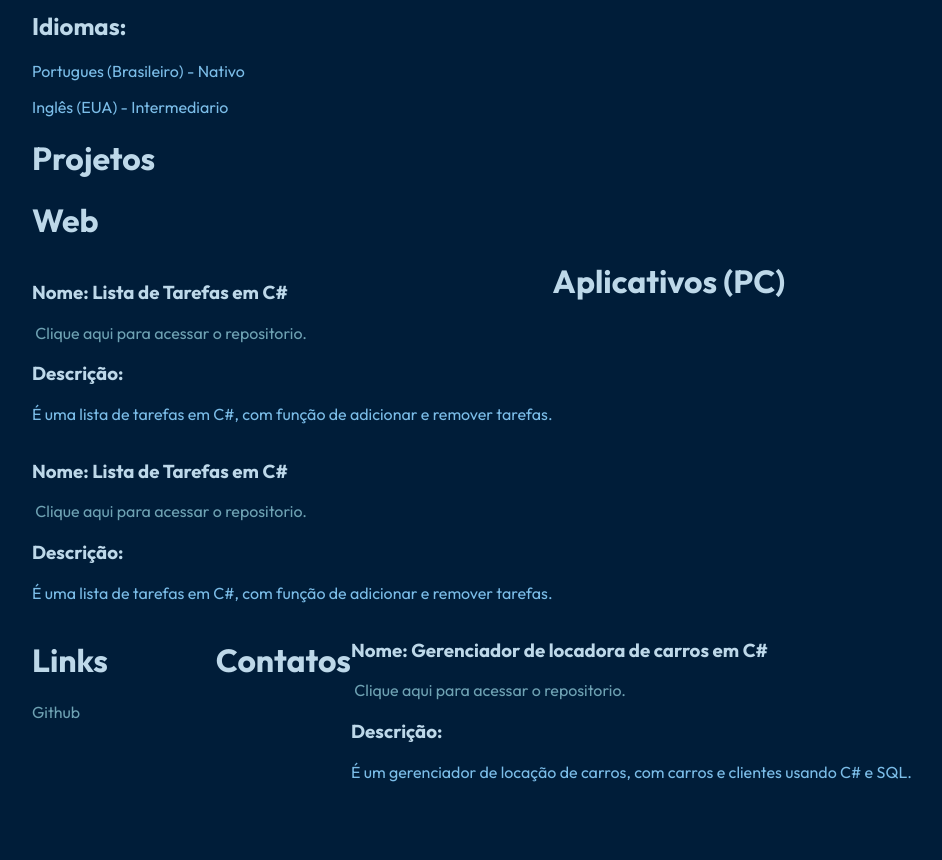
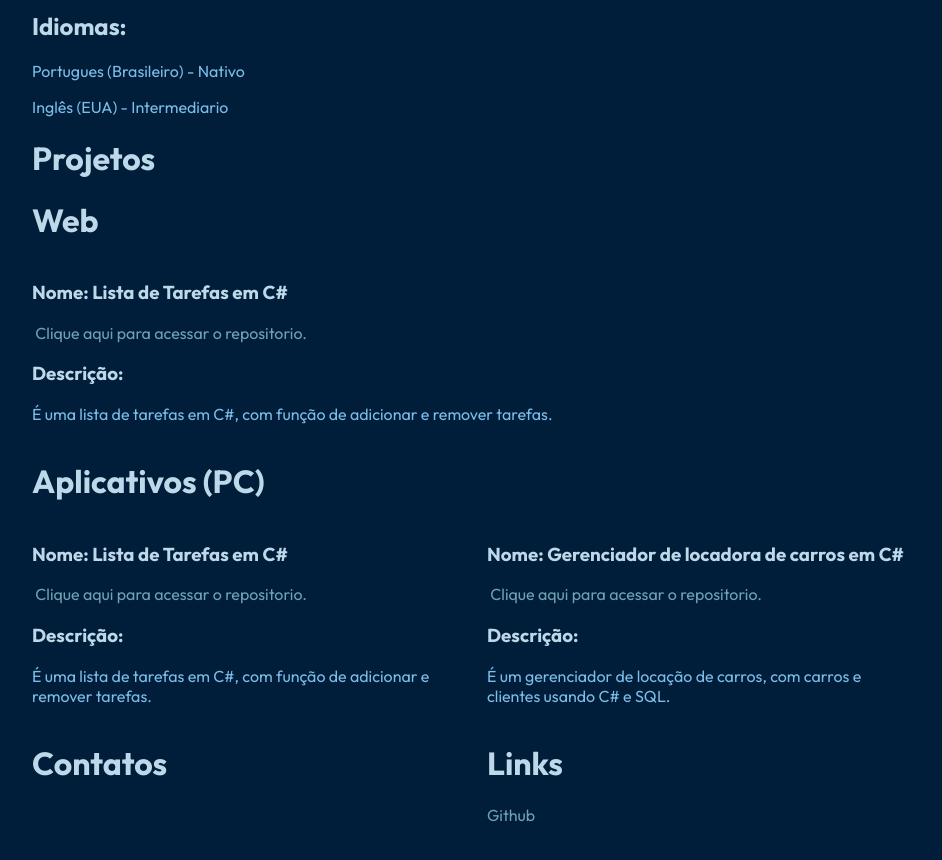
Before and after one commit to dyingtrojan/portfolio, a plain HTML site: page index.html in a window 1280 px wide. Shown: the part 920-1780 px from the top of the page, without its empty margins (168-1110 px from the left). Before the commit the page ends 1718 px from the top, so only its background shows below. Drawn offline with Linux system fonts and the light colour scheme.

Commit message:
Consertei a parte de projetos

```diff
--- a/css/style.css
+++ b/css/style.css
@@ -24,9 +24,6 @@ body {
 .header>a {
     margin-right: 2%;
 }
-#projetos {
-    margin-bottom: 20%;
-}
 
 a {
     text-decoration: none;
@@ -45,9 +42,12 @@ h5,
 h6 {
     color: #BDD8E9;
 }
-.left{
-    float: left;
+.container {
+    display: flex;
+    gap: 30px;
+    flex-wrap: wrap;
+    align-items: flex-start;
 }
-.right{
-    float: right;
+.left, .right{
+    flex: 1
 }
--- a/index.html
+++ b/index.html
@@ -49,6 +49,7 @@
             <h1>Projetos</h1>
             <div class="proj-web">
                 <h1 class="center">Web</h1>
+                <div class="container">
                     <div class="projeto left">
                         <h3>Nome: Lista de Tarefas em C#</h3>
                         <img src="" alt="" srcset="">
@@ -57,8 +58,10 @@
                         <p>É uma lista de tarefas em C#, com função de adicionar e remover tarefas.</p>
                     </div>
                 </div>
+            </div>
             <div class="proj-app-pc">
                 <h1 class="center">Aplicativos (PC)</h1>
+                <div class="container">
                     <div class="projeto left">
                         <h3>Nome: Lista de Tarefas em C#</h3>
                         <img src="" alt="" srcset="">
@@ -75,7 +78,8 @@
                     </div>
                 </div>
             </div>
-        <div id="contatos-e-links">
+        </div>
+        <div id="contatos-e-links" class="container">
             <div class="right">
                 <h1>Contatos</h1>
             </div>
```
Lines whose indentation alone changed are shown as unchanged.
